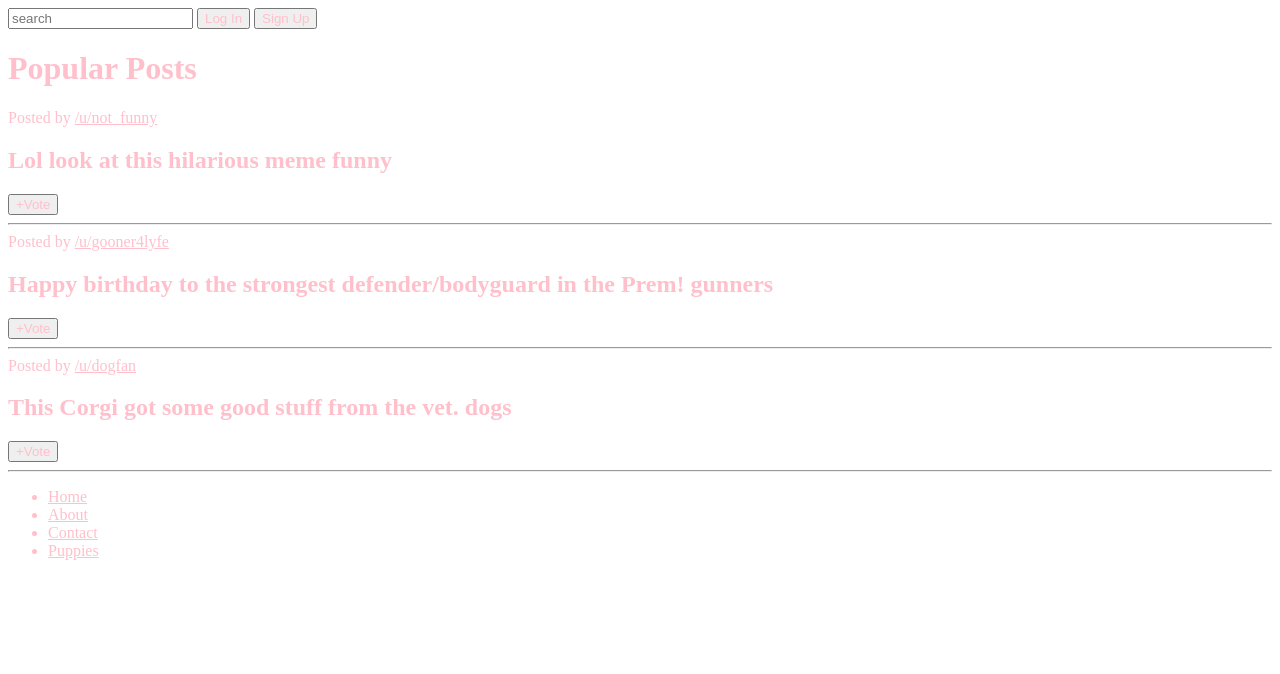
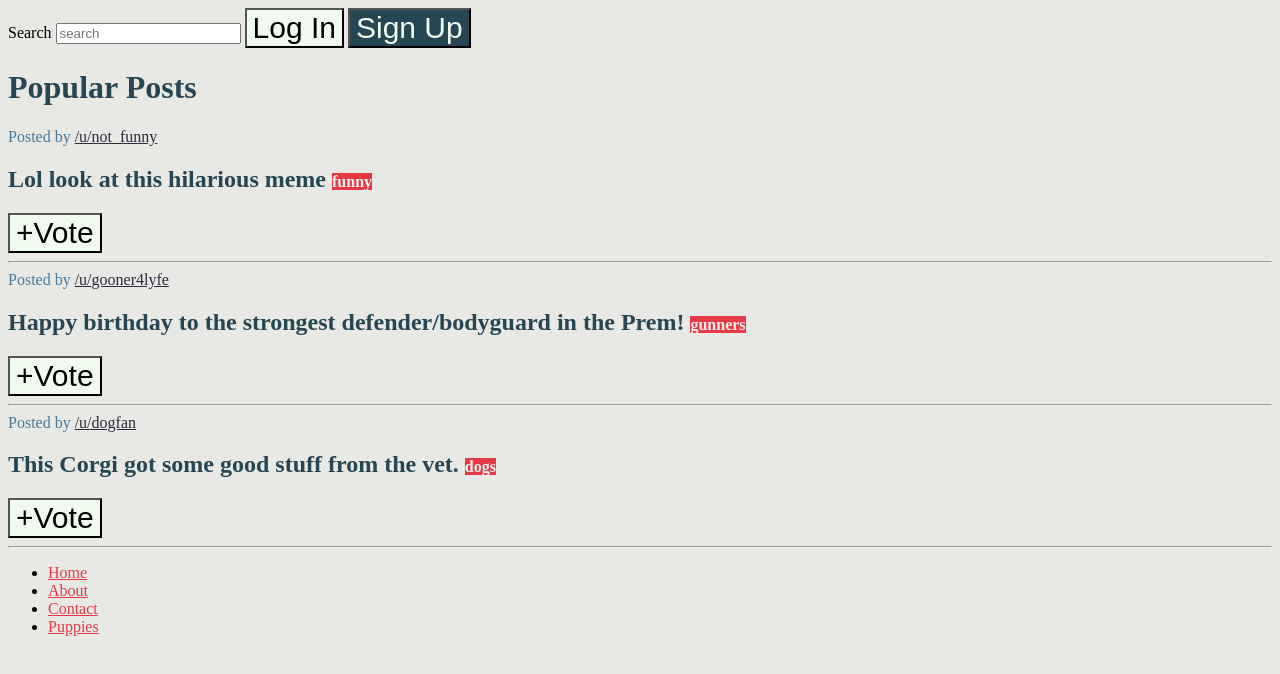
Before and after one commit to darraghmcevoy/Web-Developer-Bootcamp, a plain HTML site: page CSS/starter.html in a window 1280 px wide. Drawn offline with Linux system fonts and the light colour scheme.

Commit message:
New CSS tricks

```diff
--- a/CSS/app2.css
+++ b/CSS/app2.css
@@ -1,3 +1,39 @@
-* {
-  color: pink;
+/* * {
+  background-color: cyan;
+} */
+
+body {
+  background-color: #e8e8e4;
 }
+button {
+  font-size: 30px;
+  background-color: #f1faee;
+}
+
+h1,
+h2 {
+  color: #264653;
+}
+
+#signup {
+  background-color: #264653;
+  color: #f1faee;
+}
+
+span {
+  color: #457b9d;
+}
+
+.tag {
+  background-color: #e63946;
+  color: #f0efeb;
+  font-size: 16px;
+}
+
+.post a {
+  color: rgb(46, 44, 63);
+}
+
+footer a {
+  color: #e63946;
+}
--- a/CSS/starter.html
+++ b/CSS/starter.html
@@ -9,30 +9,34 @@
 
   <body>
     <nav>
-      <input type="text" placeholder="search" />
+      <label for="search">Search</label>
+      <input type="text" placeholder="search" id="search" />
       <button>Log In</button>
-      <button>Sign Up</button>
+      <button id="signup">Sign Up</button>
     </nav>
     <main>
       <h1>Popular Posts</h1>
-      <section>
+      <section class="post">
         <span>Posted by <a href="#213adas">/u/not_funny</a></span>
-        <h2>Lol look at this hilarious meme <span>funny</span></h2>
+        <h2>Lol look at this hilarious meme <span class="tag">funny</span></h2>
         <button>+Vote</button>
         <hr />
       </section>
-      <section>
+      <section class="post">
         <span>Posted by <a href="#345adas">/u/gooner4lyfe</a></span>
         <h2>
           Happy birthday to the strongest defender/bodyguard in the Prem!
-          <span>gunners</span>
+          <span class="tag">gunners</span>
         </h2>
         <button>+Vote</button>
         <hr />
       </section>
-      <section>
+      <section class="post">
         <span>Posted by <a href="#981adas">/u/dogfan</a></span>
-        <h2>This Corgi got some good stuff from the vet. <span>dogs</span></h2>
+        <h2>
+          This Corgi got some good stuff from the vet.
+          <span class="tag">dogs</span>
+        </h2>
         <button>+Vote</button>
         <hr />
       </section>
```
